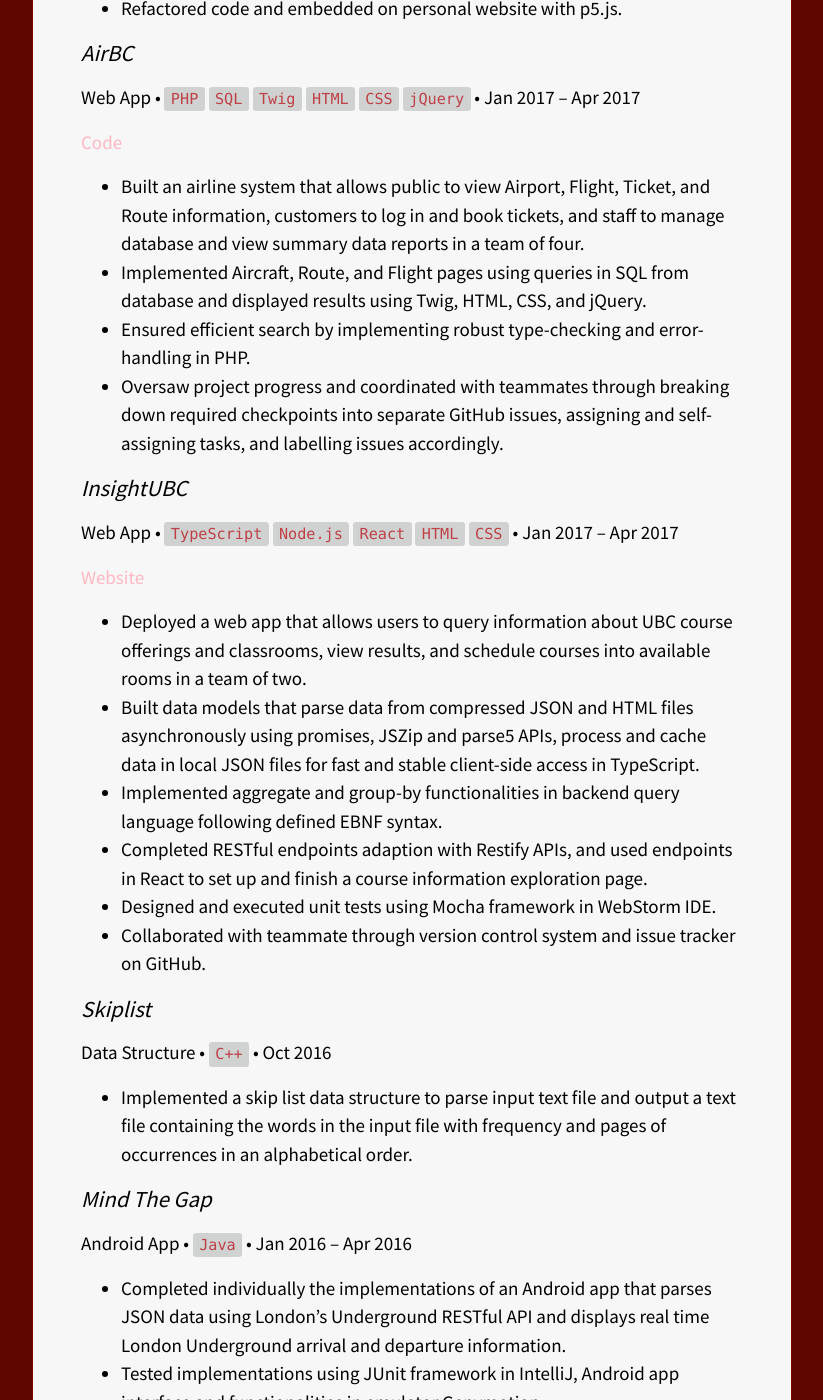
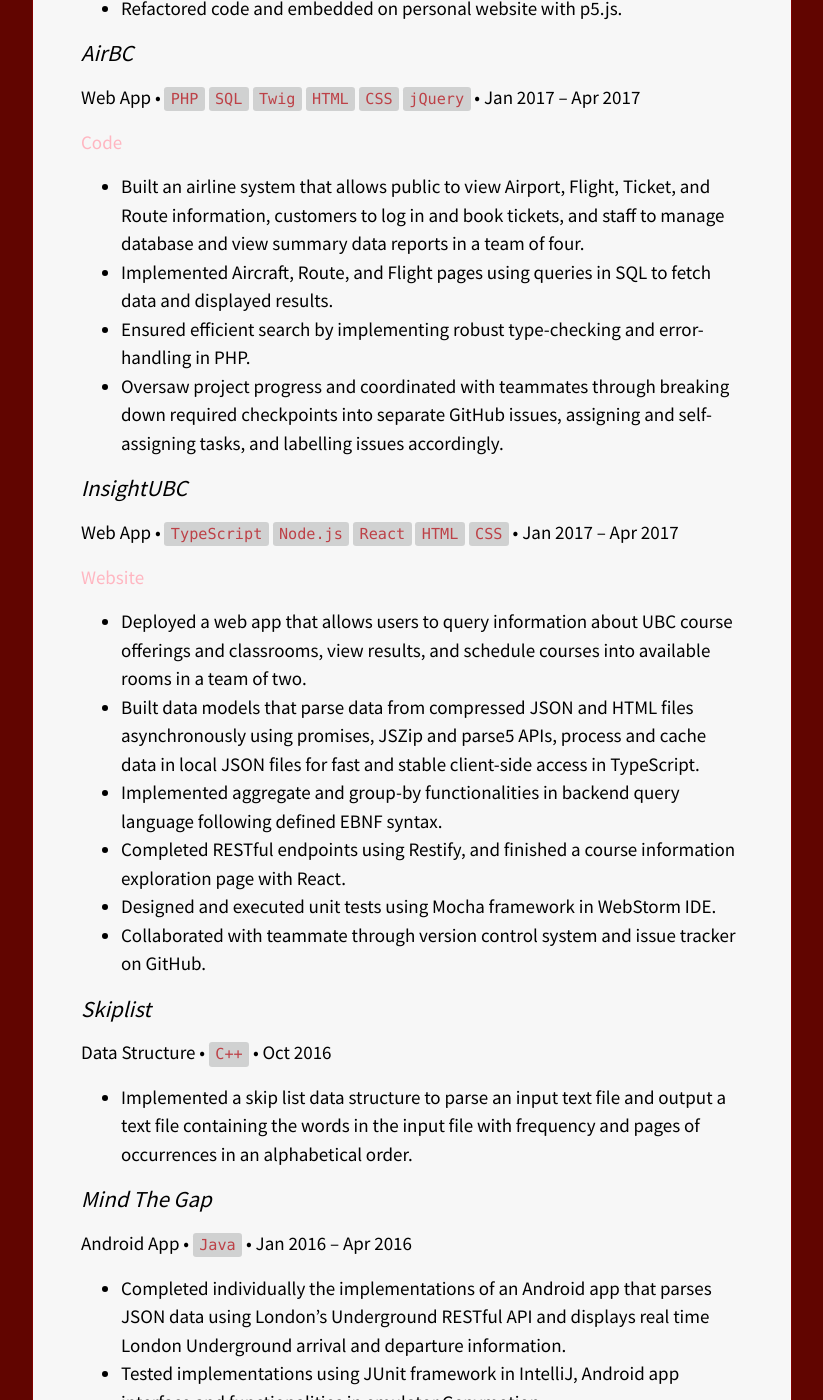
Before and after one commit to 42mandychen/42mandychen.github.io, a Jekyll site: the page built from resume/index.md, in a window 1280 px wide and 1400 px high, scrolled down 1538 px. Shown: the whole window, without its empty margins (228-1051 px from the left). Built offline with Jekyll 4.4.1, drawn with Linux system fonts in a browser that asks for light colours; nearby versions of some CDN libraries.

Commit message:
Update resume page

```diff
--- a/resume/index.md
+++ b/resume/index.md
@@ -67,7 +67,7 @@ Web App • `PHP` `SQL` `Twig` `HTML` `CSS` `jQuery` • Jan 2017 – Apr 2017
 [Code](https://github.com/RhysBower/AirBC)
 
 - Built an airline system that allows public to view Airport, Flight, Ticket, and Route information, customers to log in and book tickets, and staff to manage database and view summary data reports in a team of four.
-- Implemented Aircraft, Route, and Flight pages using queries in SQL from database and displayed results using Twig, HTML, CSS, and jQuery.
+- Implemented Aircraft, Route, and Flight pages using queries in SQL to fetch data and displayed results.
 - Ensured efficient search by implementing robust type-checking and error-handling in PHP.
 - Oversaw project progress and coordinated with teammates through breaking down required checkpoints into separate GitHub issues, assigning and self-assigning tasks, and labelling issues accordingly.
 
@@ -80,7 +80,7 @@ Web App • `TypeScript` `Node.js` `React` `HTML` `CSS` • Jan 2017 – Apr 201
 - Deployed a web app that allows users to query information about UBC course offerings and classrooms, view results, and schedule courses into available rooms in a team of two.
 - Built data models that parse data from compressed JSON and HTML files asynchronously using promises, JSZip and parse5 APIs, process and cache data in local JSON files for fast and stable client-side access in TypeScript.
 - Implemented aggregate and group-by functionalities in backend query language following defined EBNF syntax.
-- Completed RESTful endpoints adaption with Restify APIs, and used endpoints in React to set up and finish a course information exploration page.
+- Completed RESTful endpoints using Restify, and finished a course information exploration page with React.
 - Designed and executed unit tests using Mocha framework in WebStorm IDE.
 - Collaborated with teammate through version control system and issue tracker on GitHub.
 
@@ -88,7 +88,7 @@ Web App • `TypeScript` `Node.js` `React` `HTML` `CSS` • Jan 2017 – Apr 201
 
 Data Structure • `C++` • Oct 2016
 
-- Implemented a skip list data structure to parse input text file and output a text file containing the words in the input file with frequency and pages of occurrences in an alphabetical order.
+- Implemented a skip list data structure to parse an input text file and output a text file containing the words in the input file with frequency and pages of occurrences in an alphabetical order.
 
 ### *Mind The Gap*
 
```
